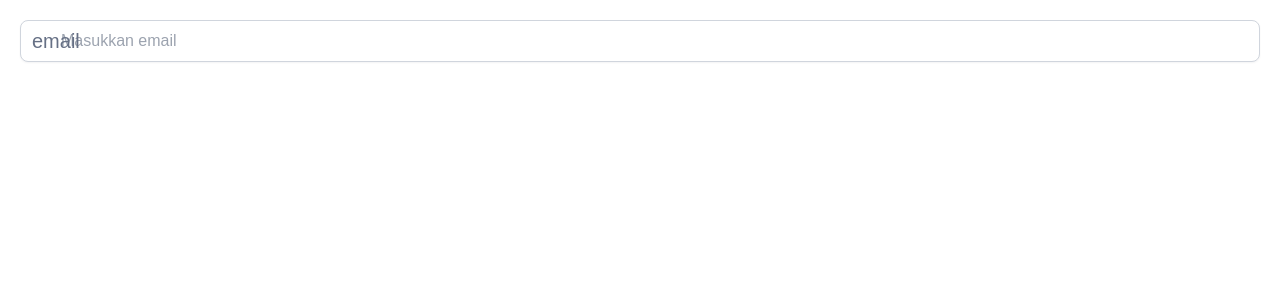
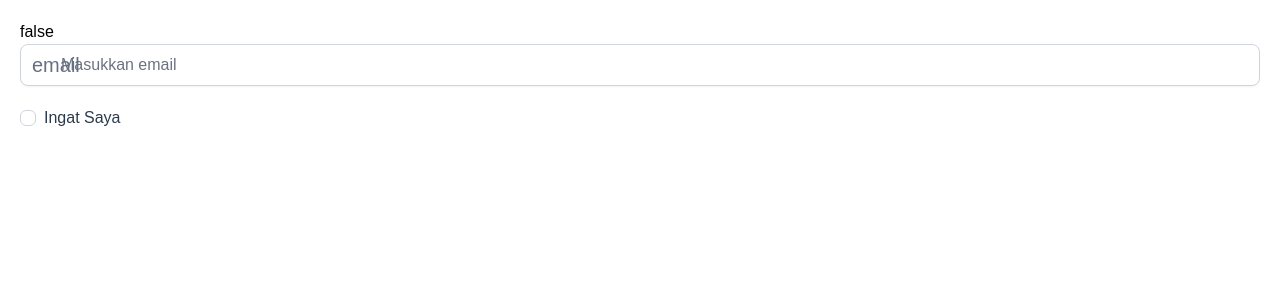
Before and after one commit to imboyo/Project--Hairiya-levenstein-website, a Nuxt app in the folder front-end/: page / in a window 1280 px wide. Shown: the top 300 px of the page. Built offline with nearby package versions, Linux system fonts and the light colour scheme.

Commit message:
checkbox

```diff
--- /dev/null
+++ b/front-end/components/inputs/InputCheckBox.vue
@@ -0,0 +1,22 @@
+<script lang="ts" setup>
+interface Props {
+  id: string;
+}
+
+const props = defineProps<Props>();
+</script>
+
+<template>
+  <div>
+    <input
+      class="form-check-input appearance-none h-4 w-4 border border-gray-300 rounded-md bg-white checked:bg-blue-600 checked:border-blue-600 focus:outline-none transition duration-200 mt-1 align-top bg-no-repeat bg-center bg-contain float-left mr-2 cursor-pointer"
+      type="checkbox"
+      :id="id"
+      value="option1"
+      @change="$emit('changed', $event.target.checked)"
+    />
+    <label class="form-check-label inline-block text-gray-800" :for="id">
+      <slot></slot>
+    </label>
+  </div>
+</template>
--- a/front-end/components/inputs/InputField.vue
+++ b/front-end/components/inputs/InputField.vue
@@ -35,7 +35,7 @@ watch(inputValue, (newInputValue) => {
       </span>
       <input
         :type="type"
-        class="py-2 px-3 rounded-lg border shadow-xs border-gray-300 w-full focus:border-primary-300 focus:shadow-xs-focused-primary-100"
+        class="py-2 px-3 rounded-lg border shadow-xs border-gray-300 w-full focus:border-primary-300 focus:ring-0 focus:shadow-xs-focused-primary-100"
         :placeholder="placeholder"
         :disabled="disabled"
         :class="[
--- a/front-end/package.json
+++ b/front-end/package.json
@@ -16,6 +16,10 @@
     "tailwindcss": "^3.1.6"
   },
   "dependencies": {
+    "@tailwindcss/aspect-ratio": "^0.4.0",
+    "@tailwindcss/forms": "^0.5.2",
+    "@tailwindcss/line-clamp": "^0.4.0",
+    "@tailwindcss/typography": "^0.5.4",
     "validator": "^13.7.0",
     "vee-validate": "^4.6.1"
   }
--- a/front-end/pages/index.vue
+++ b/front-end/pages/index.vue
@@ -1,6 +1,7 @@
 <script lang="ts" setup>
 import InputField from "~/components/inputs/InputField.vue";
 import { isEmail, isRequired, minLength } from "~/my_modules/input_validation";
+import InputCheckBox from "~/components/inputs/InputCheckBox.vue";
 
 const rules = [
   {
@@ -20,12 +21,13 @@ const rules = [
 const formValues = reactive({
   email: "",
   password: "",
+  checked: false,
 });
 </script>
 
 <template>
   <div class="p-5">
-    {{ formValues.email }}
+    {{ formValues.checked }}
     <div class="flex flex-col gap-5">
       <InputField
         placeholder="Masukkan email"
@@ -34,6 +36,9 @@ const formValues = reactive({
         :rules="rules"
         @typing="formValues.email = $event"
       />
+      <InputCheckBox @changed="formValues.checked = $event" id="rememberMe"
+        >Ingat Saya
+      </InputCheckBox>
     </div>
   </div>
 </template>
--- a/front-end/tailwind.config.js
+++ b/front-end/tailwind.config.js
@@ -201,5 +201,10 @@ module.exports = {
       },
     },
   },
-  plugins: [],
+  plugins: [
+    require("@tailwindcss/typography"),
+    require("@tailwindcss/forms"),
+    require("@tailwindcss/line-clamp"),
+    require("@tailwindcss/aspect-ratio"),
+  ],
 };
```
Also changed, not shown: 1 other file (tests, documents, lock files or other folders).
